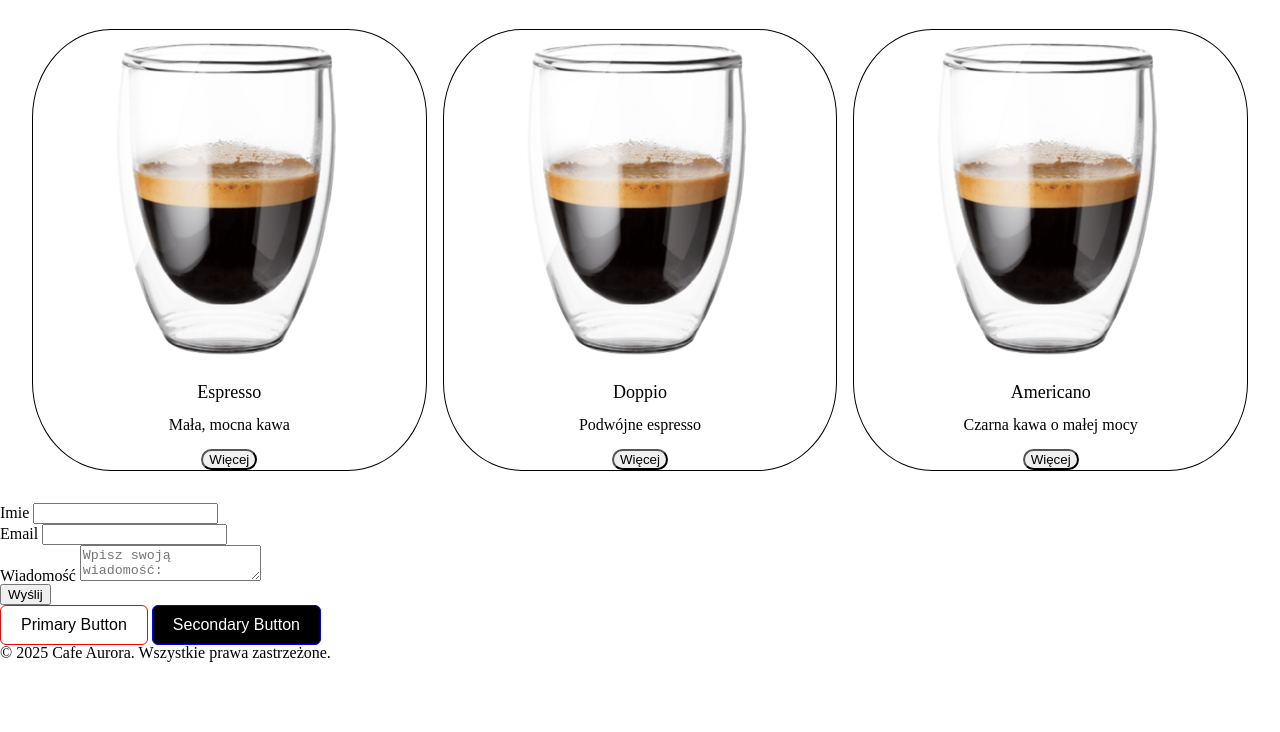
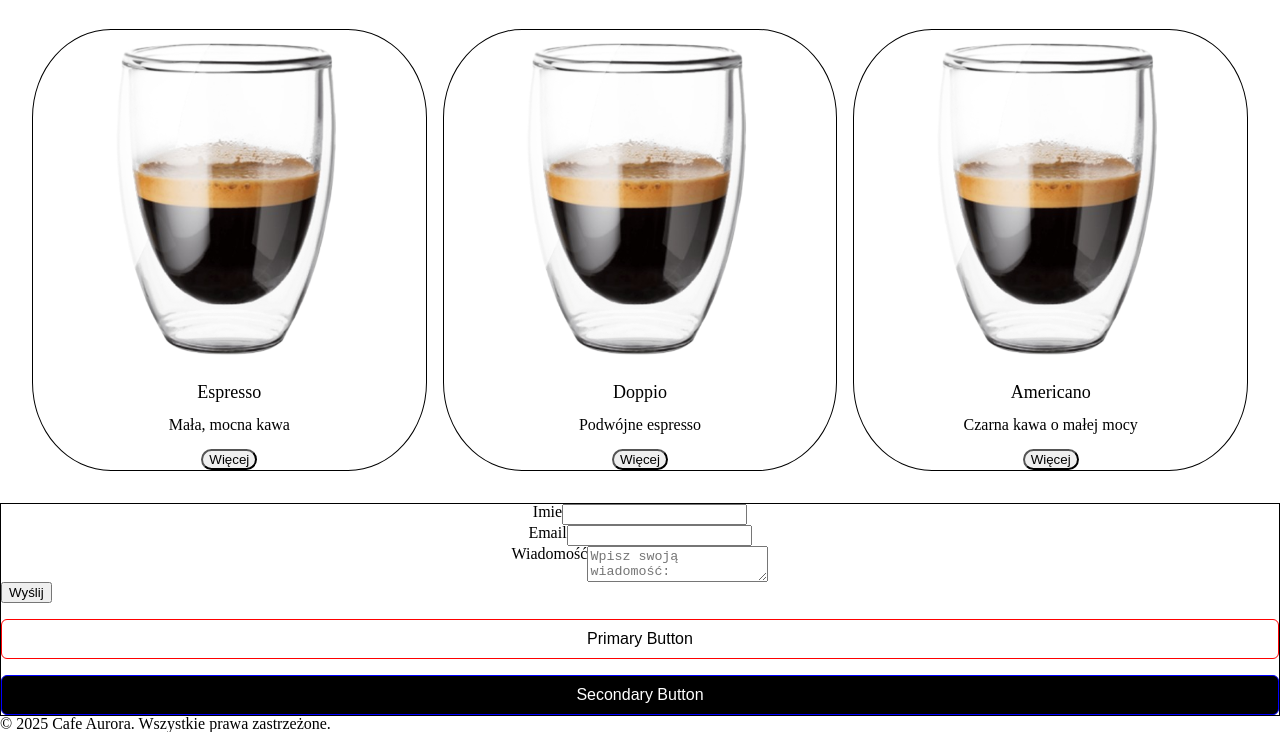
Before and after one commit to Komodoraq/cafe-aurora, a website built with Vite: page index.html in a window 1280 px wide. Shown: the part 101-833 px from the top of the page. Before the commit the page ends 800 px from the top, so only its background shows below. Built offline with nearby package versions, Linux system fonts and the light colour scheme.

Commit message:
chore: the form has been refined in CSS

```diff
--- a/src/css/style.css
+++ b/src/css/style.css
@@ -1,4 +1,4 @@
-/* design tokens */
+/* CSS variables */
 :root {
 	--space-1: 4px;
 	--btn-font-size: 16px;
@@ -21,6 +21,10 @@ button:hover {
 	transform: translateY(-2px);
 	box-shadow: 0 4px 10px rgba(0, 0, 0, 0.2);
 }
+
+/* Rodzaje buttonów do zrobienia */
+/* Rozmiary: small, medium (domyślne), big (rozmiar czcionki, padding) */
+/* Variations: contained (domyślne), outlined, ghost (background, border, text color) */
 
 /* button primary and secondary */
 .btn {
@@ -137,6 +141,16 @@ header img {
 	border-radius: 1rem;
 }
 /* contact */
+.form-group {
+	display: flex;
+	justify-content: center;
+}
+.contact {
+	border: 1px solid black;
+	display: flex;
+	flex-direction: column;
+	gap: 1rem;
+}
 .contact input:hover {
 	box-shadow: 0 0 5px black;
 }
```
